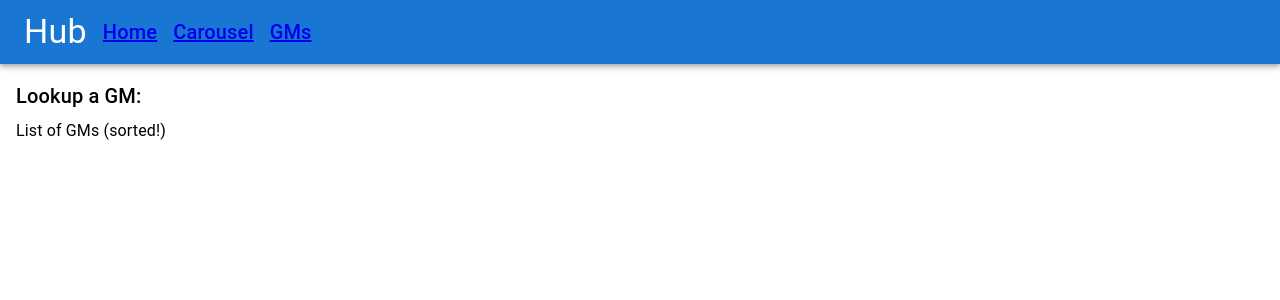
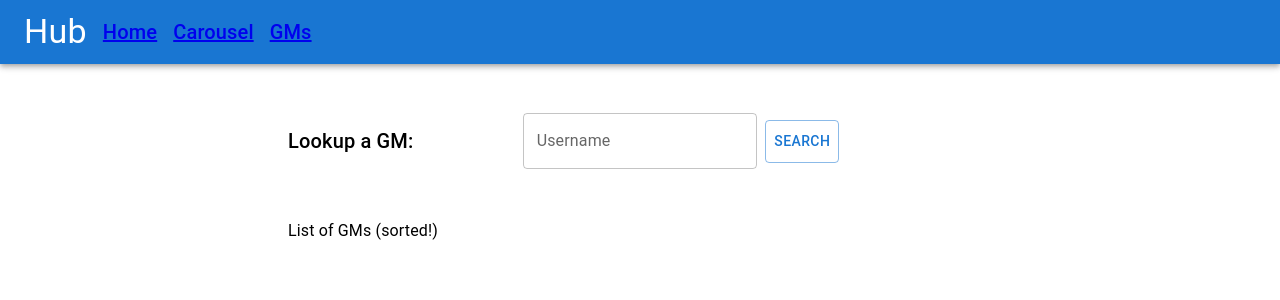
Before and after one commit to GabrielHub/hub, a React (Create React App) app: page /hub/gm in a window 1280 px wide. Shown: the top 300 px of the page. Built offline with nearby package versions, Linux system fonts and the light colour scheme.

Commit message:
Lookup GM feature

```diff
--- a/src/rest/fetchLookup.js
+++ /dev/null
@@ -1,16 +0,0 @@
-import axios from 'axios';
-import { BASE_URL } from './constants';
-
-export const fetchLookup = async () => {
-  await axios
-    .get(`${BASE_URL}/lookup`)
-    .then((res) => {
-      // eslint-disable-next-line no-console
-      console.log(res);
-    })
-    .catch((error) => {
-      return { error };
-    });
-};
-
-export default {};
--- a/src/rest/index.js
+++ b/src/rest/index.js
@@ -1,3 +1,3 @@
 export * from './fetchSpells';
 export * from './constants';
-export * from './fetchLookup';
+export * from './lookupGM';
--- /dev/null
+++ b/src/rest/lookupGM.js
@@ -0,0 +1,27 @@
+import axios from 'axios';
+import { BASE_URL } from './constants';
+
+/**
+ * @description
+ * @param {string} username username of GM to search
+ * @returns {*} Object { username, name, image, requests, reviews }
+ */
+export const lookupGM = async (username) => {
+  const response = {};
+  const body = {
+    username
+  };
+
+  await axios
+    .post(`${BASE_URL}/lookup`, body)
+    .then((res) => {
+      response.data = res.data;
+    })
+    .catch((error) => {
+      response.error = error;
+    });
+
+  return response;
+};
+
+export default {};
--- a/src/routes/GM/GM.jsx
+++ b/src/routes/GM/GM.jsx
@@ -1,15 +1,62 @@
-import { Grid, Typography } from '@mui/material';
-import React from 'react';
+import React, { useState, useEffect, useCallback } from 'react';
+import { Button, Grid, TextField, Typography } from '@mui/material';
+import { lookupGM } from 'rest';
 
 export function GM() {
+  const [username, setUsername] = useState('');
+  const [selectedGMData, setSelectedGMData] = useState(null);
+  const [errorLabel, setErrorLabel] = useState('');
+
+  const handleLookupGM = async () => {
+    setSelectedGMData(null);
+    const { data, error } = await lookupGM(username);
+    if (error) {
+      setErrorLabel('Could not find this GM!');
+    } else {
+      setErrorLabel('');
+      setSelectedGMData(data);
+    }
+  };
+
   return (
-    <Grid sx={{ margin: 2 }} container>
-      <Grid xs={12} item>
-        <Typography variant="h6" gutterBottom>
-          Lookup a GM:
-        </Typography>
+    <Grid
+      sx={{ margin: 'auto', padding: 6, maxWidth: 800 }}
+      justifyContent="center"
+      alignItems="center"
+      container>
+      <Grid xs={4} item>
+        <Typography variant="h6">Lookup a GM:</Typography>
       </Grid>
-      <Grid xs={12} item>
+      <Grid xs={4} item>
+        <TextField
+          label="Username"
+          variant="outlined"
+          value={username}
+          onChange={(e) => setUsername(e.target.value)}
+          helperText={errorLabel}
+          error={Boolean(errorLabel)}
+          fullWidth
+        />
+      </Grid>
+      <Grid xs={4} item>
+        <Button sx={{ padding: 1, margin: 1 }} variant="outlined" onClick={handleLookupGM}>
+          Search
+        </Button>
+      </Grid>
+      {selectedGMData && (
+        <Grid xs={12} item>
+          <Grid xs item>
+            <Typography>{selectedGMData?.name}</Typography>
+          </Grid>
+          <Grid xs item>
+            <Typography>Reviews: {selectedGMData?.reviews}</Typography>
+          </Grid>
+          <Grid xs item>
+            <Typography>Popularity: {selectedGMData?.requests}</Typography>
+          </Grid>
+        </Grid>
+      )}
+      <Grid sx={{ paddingTop: 6 }} xs={12} item>
         <Typography>List of GMs (sorted!)</Typography>
       </Grid>
     </Grid>
```
